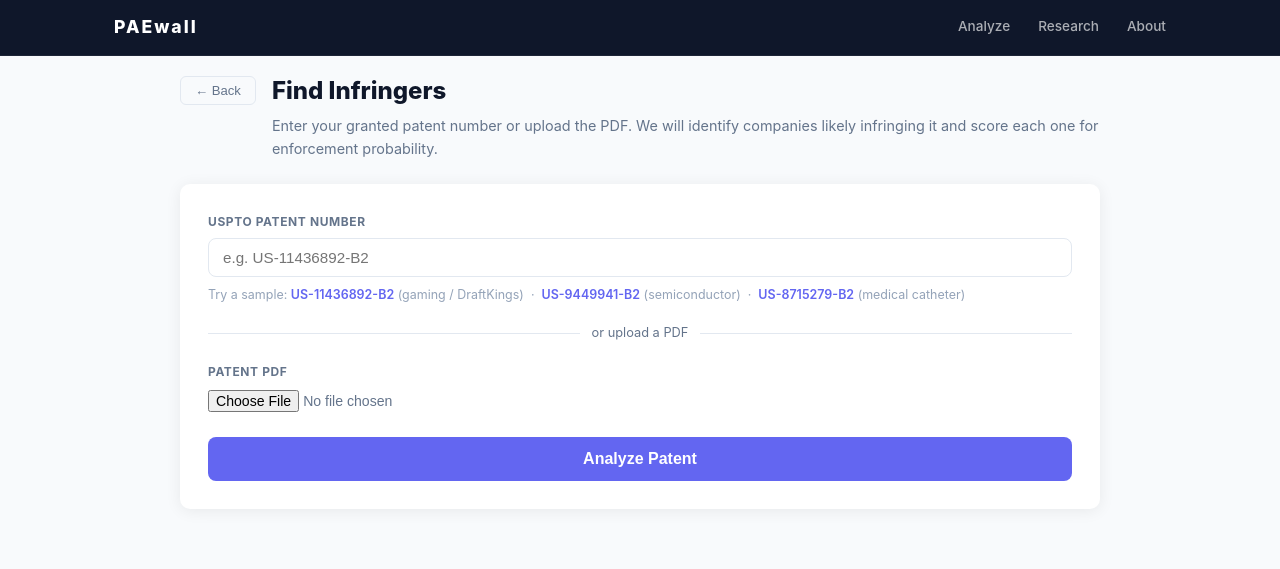
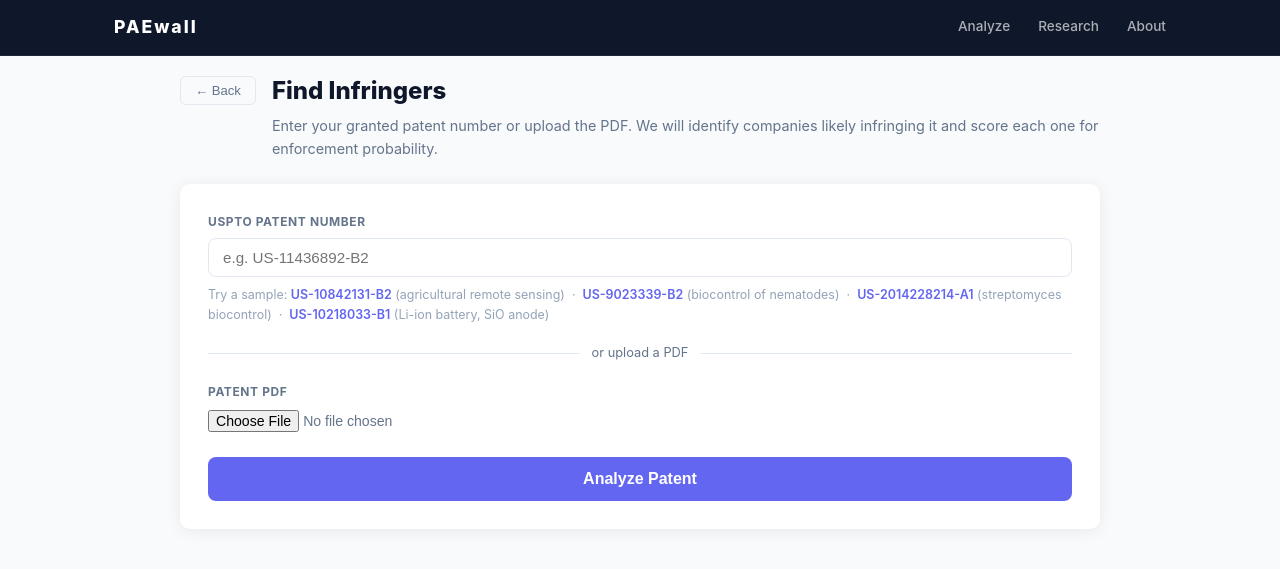
Before and after one commit to Shreya-Mendi/PAEwall, a FastAPI app: page / in a window 1280 px wide, after a click on "Analyze". Shown: the part 900-1469 px from the top of the page. Run offline with FastAPI, Linux system fonts and the light colour scheme.

Commit message:
Swap demo sample patents to serving-corpus-safe picks
Replaces the three old sample links (DraftKings/semiconductor/medical)
with four patents that reliably demo the pipeline end-to-end on the
currently shipped product corpus:
- US-10842131-B2 (agricultural remote sensing) — primary; matches §7 row 5
- US-9023339-B2 (biocontrol of nematodes)
- US-2014228214-A1 (streptomyces biocontrol)
- US-10218033-B1 (Li-ion battery, SiO anode) — BM25 failure case from §7 row 1

Uses the existing .example-link handler in main.js; no JS/CSS changes.

Made-with: Cursor

```diff
--- a/src/app/templates/index.html
+++ b/src/app/templates/index.html
@@ -77,9 +77,10 @@
           <input id="patent-number" name="patent_number" type="text" placeholder="e.g. US-11436892-B2" autocomplete="off" />
           <div class="example-hint">
             Try a sample:
-            <a href="#" class="example-link" data-patent="US-11436892-B2">US-11436892-B2</a> (gaming / DraftKings) &nbsp;·&nbsp;
-            <a href="#" class="example-link" data-patent="US-9449941-B2">US-9449941-B2</a> (semiconductor) &nbsp;·&nbsp;
-            <a href="#" class="example-link" data-patent="US-8715279-B2">US-8715279-B2</a> (medical catheter)
+            <a href="#" class="example-link" data-patent="US-10842131-B2">US-10842131-B2</a> (agricultural remote sensing) &nbsp;·&nbsp;
+            <a href="#" class="example-link" data-patent="US-9023339-B2">US-9023339-B2</a> (biocontrol of nematodes) &nbsp;·&nbsp;
+            <a href="#" class="example-link" data-patent="US-2014228214-A1">US-2014228214-A1</a> (streptomyces biocontrol) &nbsp;·&nbsp;
+            <a href="#" class="example-link" data-patent="US-10218033-B1">US-10218033-B1</a> (Li-ion battery, SiO anode)
           </div>
         </div>
         <div class="or-divider"><span>or upload a PDF</span></div>
```
